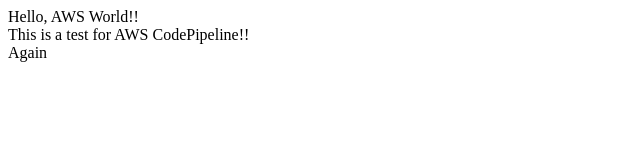
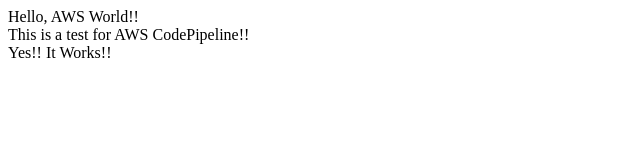
Before and after one commit to tafu01/final-work, a plain HTML site: page src/index.html in a window 1280 px wide. Shown: the full height of the page, 0-640 px from the left. Drawn offline with Linux system fonts and the light colour scheme.

Commit message:
pushするだけで自動で反映される？

```diff
--- a/src/index.html
+++ b/src/index.html
@@ -8,6 +8,6 @@
 <body>
   Hello, AWS World!!<br>
   This is a test for AWS CodePipeline!!<br>
-  Again
+  Yes!! It Works!!
 </body>
 </html>
```
